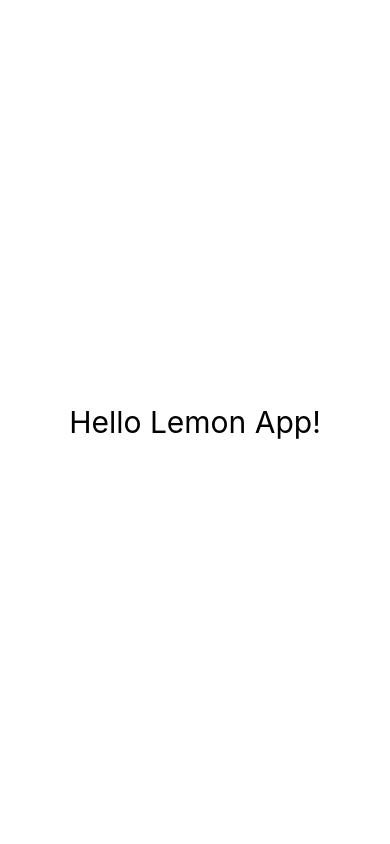
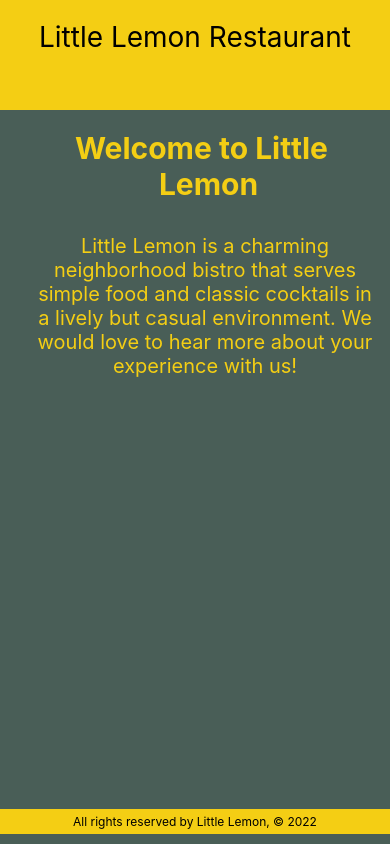
Before and after one commit to bhattibytes/lemon-app, a React Native app: screen / in a window 390 px wide. Built offline with nearby package versions, Linux system fonts and the light colour scheme.

Commit message:
Add: header, footer and welcome screens

```diff
--- a/App.js
+++ b/App.js
@@ -1,11 +1,16 @@
 import { StatusBar } from 'expo-status-bar';
 import { StyleSheet, Text, View } from 'react-native';
+import Header from './components/Header.js';
+import Footer from './components/Footer.js';
+import Welcome from './components/Welcome.js';
 
 export default function App() {
   return (
     <View style={styles.container}>
-      <Text style={styles.text}>Hello Lemon App!</Text>
+      <Header />
+      <Welcome />
       <StatusBar style="auto" />
+      <Footer />
     </View>
   );
 }
@@ -13,12 +18,6 @@ export default function App() {
 const styles = StyleSheet.create({
   container: {
     flex: 1,
-    backgroundColor: '#fff',
-    alignItems: 'center',
-    justifyContent: 'center',
+    backgroundColor: '#495E57',
   },
-
-  text:{
-    fontSize: 30,
-  }
 });
--- /dev/null
+++ b/components/Footer.js
@@ -0,0 +1,12 @@
+import * as React from 'react';
+import { View, Text } from 'react-native';
+
+export default function Footer() {
+  return (
+    <View style={{ flex: 0.15, backgroundColor: '#F4CE14', position: 'absolute', bottom: 10, right: 0, left: 0 }}>
+      <Text style={{ padding: 5, fontSize: 12, color: 'black', textAlign: 'center' }}>
+        All rights reserved by Little Lemon, © 2022
+      </Text>
+    </View>
+  );
+}
--- /dev/null
+++ b/components/Header.js
@@ -0,0 +1,12 @@
+import * as React from 'react';
+import { View, Text } from 'react-native';
+
+export default function Header() {
+  return (
+    <View style={{ flex: 0.15, backgroundColor: '#F4CE14' }}>
+      <Text style={{ padding: 20, fontSize: 28, color: 'black', textAlign: 'center' }} numberOfLines={3}>
+        Little Lemon Restaurant{`\n`}
+      </Text>
+    </View>
+  );
+}
--- /dev/null
+++ b/components/Welcome.js
@@ -0,0 +1,37 @@
+import * as React from 'react';
+import { View, Text, StyleSheet } from 'react-native';
+
+export default function Welcome() {
+  return (
+    <View style={styles.container}>
+      <Text style={styles.title}>Welcome to Little {'\n'} Lemon</Text>
+      <Text>{'\n'}</Text>
+      <Text style={styles.text}>Little Lemon is a charming neighborhood bistro that serves simple food and classic cocktails in a lively but casual environment. We would love to hear more about your experience with us!</Text>
+    </View>
+  );
+}
+
+const styles = StyleSheet.create({
+  container: {
+    flex: 1,
+    paddingTop: 0,
+    paddingLeft: 20,
+    backgroundColor: "#495E57"
+  },
+
+  title: {
+    marginTop: 20,
+    fontSize: 30,
+    fontWeight: 'bold',
+    color: '#F4CE14',
+    textAlign: 'center'
+  },
+
+  text: {
+    padding: 15,
+    fontSize: 20,
+    color: '#F4CE14',
+    textAlign: 'center'
+  },
+
+});
```
